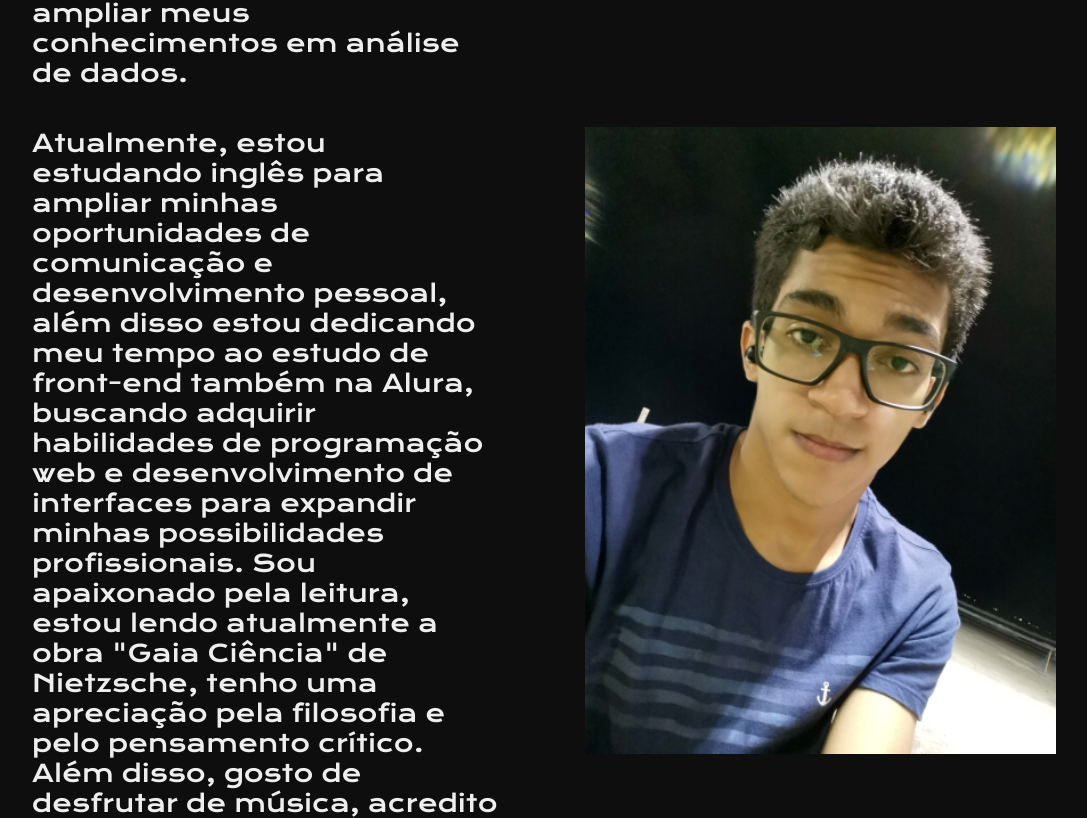
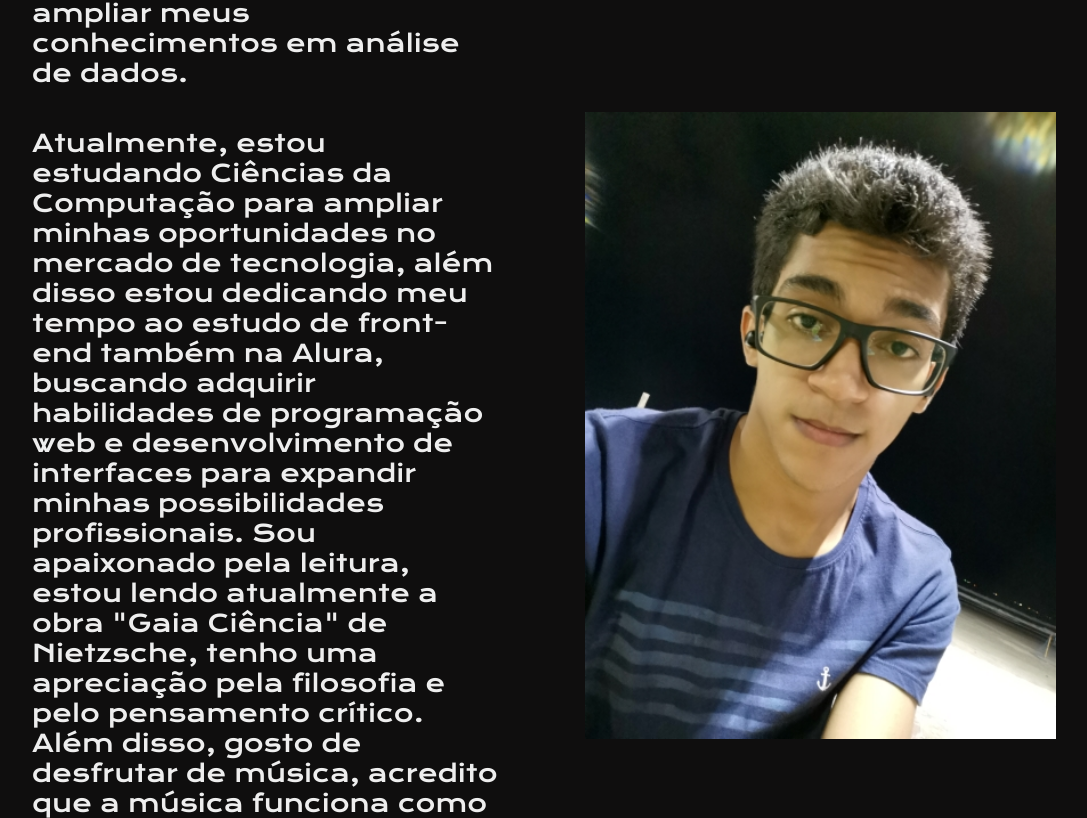
Before and after one commit to RubensCosta22/meu-perfil, a plain HTML site: page about.html in a window 1280 px wide. Shown: the part 476-1294 px from the top of the page, without its empty margins (96-1183 px from the left). Drawn offline with nearby package versions, Linux system fonts and the light colour scheme.

Commit message:
Update about.html
atualização de informações

```diff
--- a/about.html
+++ b/about.html
@@ -19,7 +19,7 @@
         <h1 class="apresentacao__conteudo__titulo">Sobre mim</h1>
         <p class="apresentacao__conteudo__texto">Sou um profissional formado em administração de empresas e estou em constante busca por aprendizado e aprimoramento de minhas habilidades.Tenho formação em Power BI pela plataforma Alura, onde foi possivel ampliar meus conhecimentos em análise de dados.</p>
         <p class="apresentacao__conteudo__texto">
-         Atualmente, estou estudando inglês para ampliar minhas oportunidades de comunicação e desenvolvimento pessoal, além disso estou dedicando meu tempo ao estudo de front-end também na Alura, buscando adquirir habilidades de programação web e desenvolvimento de interfaces para expandir minhas possibilidades profissionais. Sou apaixonado pela leitura, estou lendo atualmente a obra "Gaia Ciência" de Nietzsche, tenho uma apreciação pela filosofia e pelo pensamento crítico. Além disso, gosto de desfrutar de música, acredito que a música funciona como uma forma de relaxamento e inspiração. Gosta de sair com meu cachorro, gosto da conexão com os animais e a natureza. No geral, sou uma pessoa empenhada em meu desenvolvimento pessoal e profissional, com interesses diversificados e uma abordagem equilibrada entre estudos, lazer e o cuidado com meu animal de estimação.
+         Atualmente, estou estudando Ciências da Computação para ampliar minhas oportunidades no mercado de tecnologia, além disso estou dedicando meu tempo ao estudo de front-end também na Alura, buscando adquirir habilidades de programação web e desenvolvimento de interfaces para expandir minhas possibilidades profissionais. Sou apaixonado pela leitura, estou lendo atualmente a obra "Gaia Ciência" de Nietzsche, tenho uma apreciação pela filosofia e pelo pensamento crítico. Além disso, gosto de desfrutar de música, acredito que a música funciona como uma forma de relaxamento e inspiração. Gosta de sair com meu cachorro, gosto da conexão com os animais e a natureza. No geral, sou uma pessoa empenhada em meu desenvolvimento pessoal e profissional, com interesses diversificados e uma abordagem equilibrada entre estudos, lazer e o cuidado com meu animal de estimação.
         </p>
       </section>
       <img class="apresentacao__imagem" src="./assets/img.jpg" alt="Foto de perfil Rubens">
```
